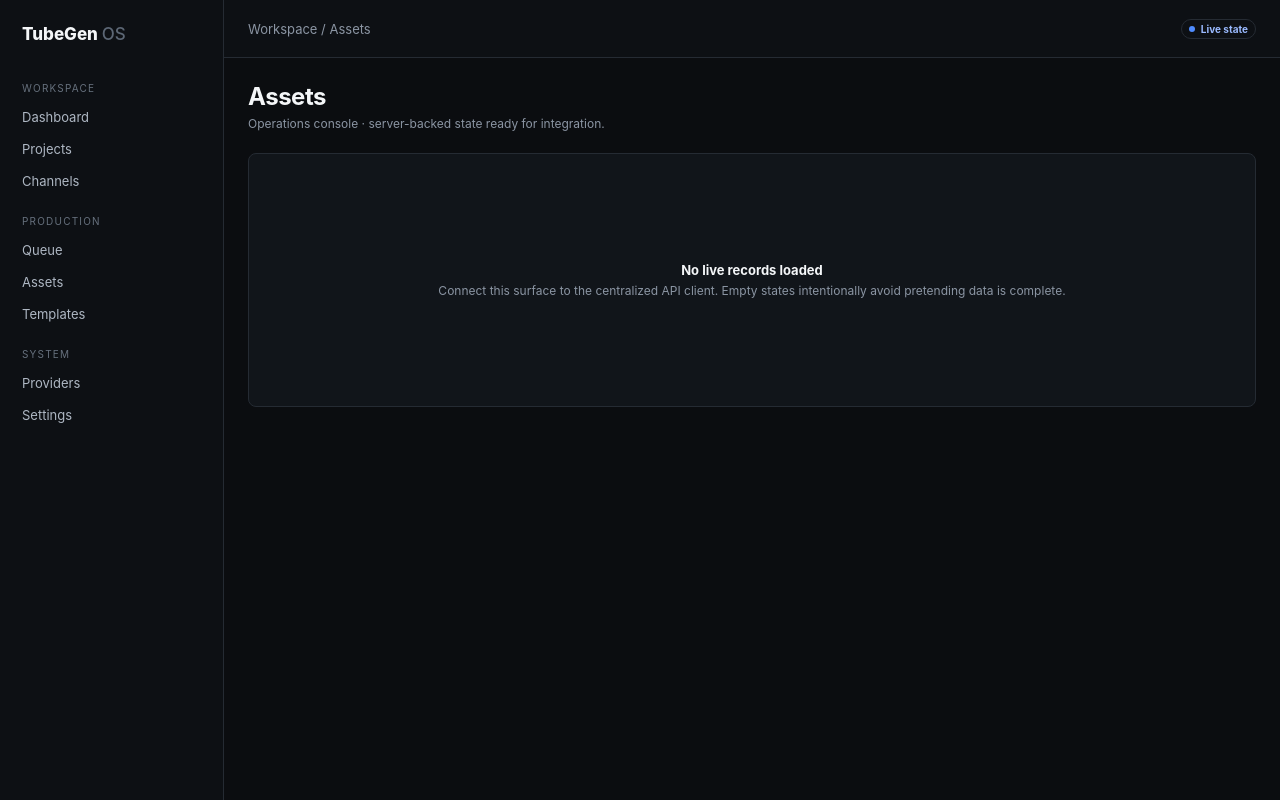
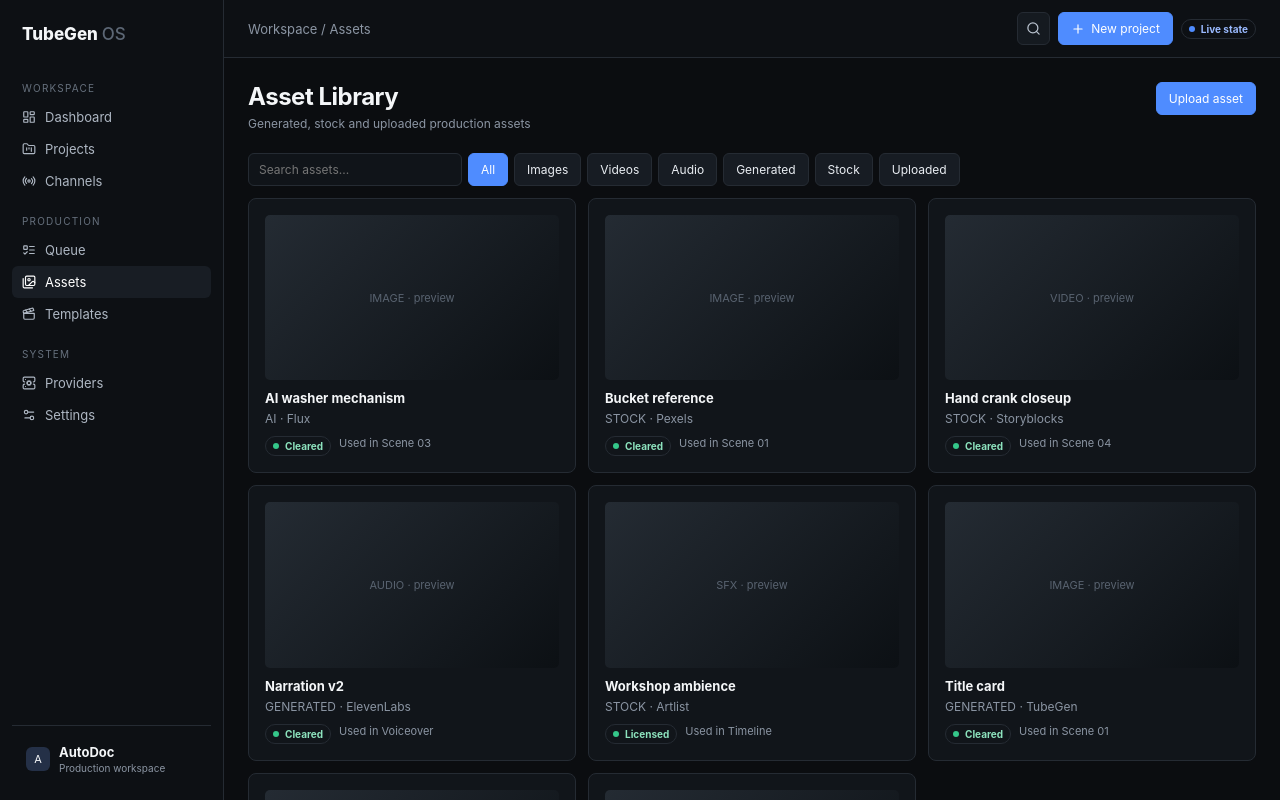
Before and after one commit to weceboy/tubegen, a Next.js app in the folder frontend/: page /assets in a window 1280 px wide. Shown: the top 800 px of the page. Built offline with nearby package versions, Linux system fonts and the light colour scheme.

Commit message:
feat: add asset library workspace

```diff
--- /dev/null
+++ b/frontend/app/assets/page.tsx
@@ -0,0 +1,3 @@
+import {AppShell} from "../../components/app-shell";import {Badge,Card,PageHeader} from "../../components/ui";
+const assets=[['AI washer mechanism','IMAGE','AI','Flux','Scene 03','Cleared'],['Bucket reference','IMAGE','STOCK','Pexels','Scene 01','Cleared'],['Hand crank closeup','VIDEO','STOCK','Storyblocks','Scene 04','Cleared'],['Narration v2','AUDIO','GENERATED','ElevenLabs','Voiceover','Cleared'],['Workshop ambience','SFX','STOCK','Artlist','Timeline','Licensed'],['Title card','IMAGE','GENERATED','TubeGen','Scene 01','Cleared'],['Pipe assembly','IMAGE','AI','Flux','Scene 06','Review'],['Washer test','VIDEO','UPLOAD','Upload','Scene 08','Pending']];
+export default function AssetsPage(){return <AppShell title="Assets"><PageHeader title="Asset Library" subtitle="Generated, stock and uploaded production assets" action={<button className="btn primary">Upload asset</button>}/><div className="filters"><input className="input" placeholder="Search assets..."/><button className="btn primary">All</button><button className="btn">Images</button><button className="btn">Videos</button><button className="btn">Audio</button><button className="btn">Generated</button><button className="btn">Stock</button><button className="btn">Uploaded</button></div><div className="grid projectGrid">{assets.map(a=><Card key={a[0]}><div className="candidatePreview">{a[1]} · preview</div><div style={{marginTop:10,fontWeight:650}}>{a[0]}</div><div className="sub">{a[2]} · {a[3]}</div><div className="actions" style={{marginTop:10}}><Badge type={a[5]==='Cleared'||a[5]==='Licensed'?'success':a[5]==='Review'?'warning':'pending'}>{a[5]}</Badge><span className="label">Used in {a[4]}</span></div></Card>)}</div></AppShell>}
```
